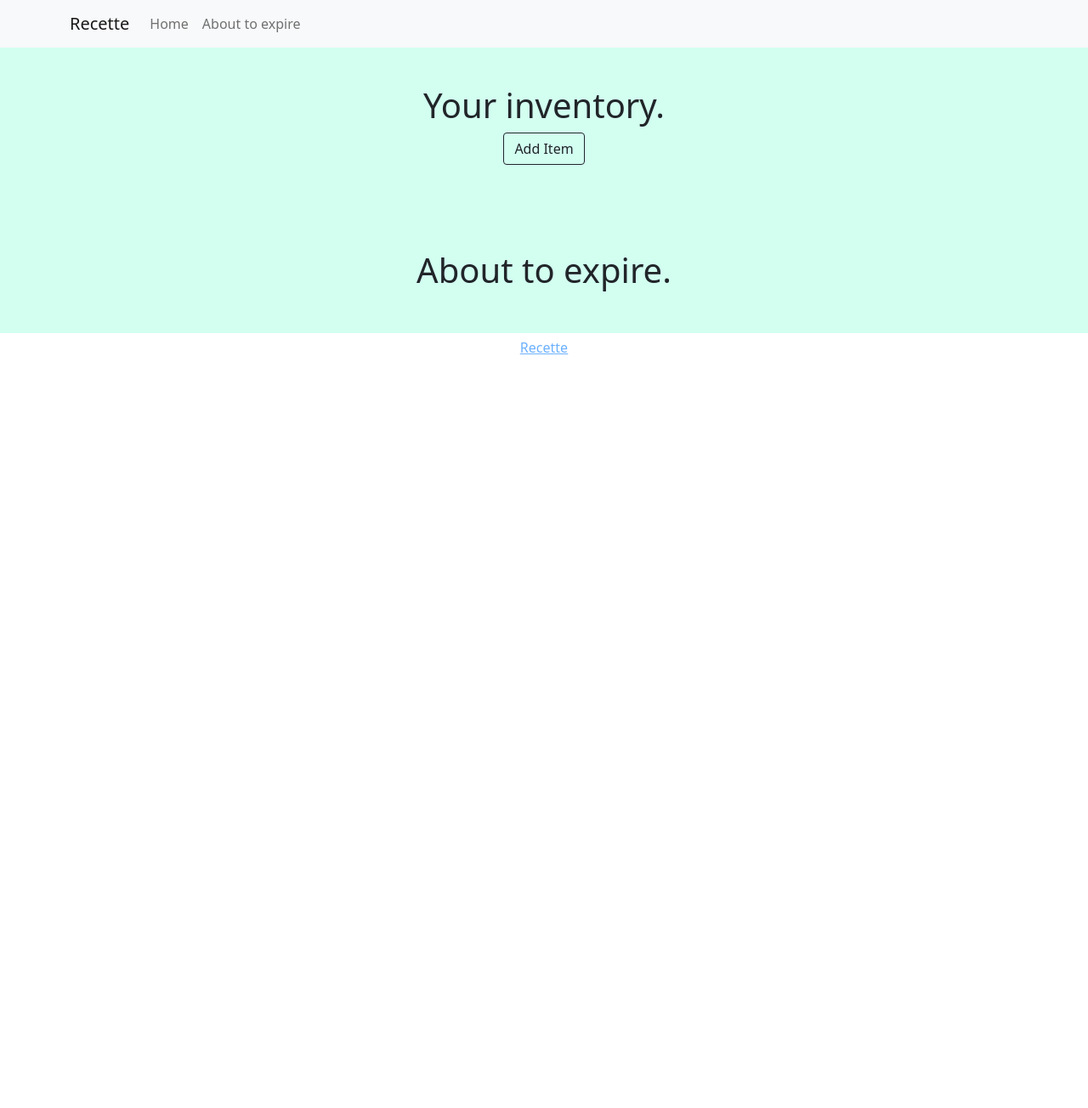
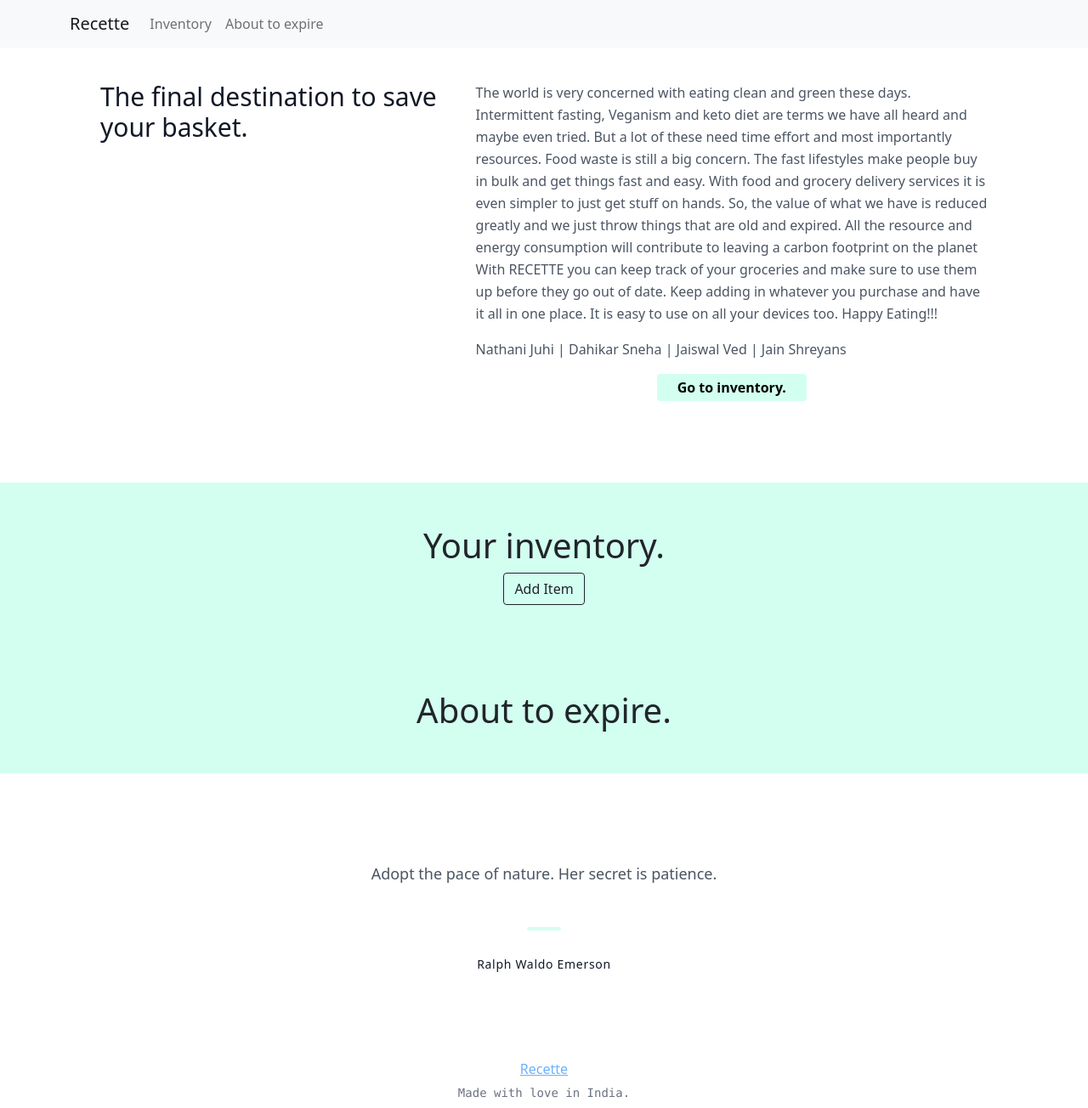
Before and after one commit to shreyanzjain/Rubix-22-14-Big-Bang-Coders, a React (Create React App) app in the folder recette/: page / in a window 1280 px wide. Shown: the whole page at 85% size. Before the commit the page ends 800 px from the top, so only its background shows below. Built offline with nearby package versions, Linux system fonts and the light colour scheme.

Commit message:
twelfth comit

```diff
--- a/recette/src/App.css
+++ b/recette/src/App.css
@@ -4,7 +4,6 @@
 }
 
 .headingOne {
-  margin-top: 50px;
   background-color: rgb(210, 255, 240);
 }
 
@@ -21,3 +20,11 @@
 .footer :hover  {
   color: rgb(108, 177, 255);
 }
+
+.bg-emerald-400 {
+  background-color:rgb(109, 255, 206);
+}
+
+.bg-emerald-300 {
+  background-color:rgb(210, 255, 240);
+}
--- a/recette/src/components/CardMaker.js
+++ b/recette/src/components/CardMaker.js
@@ -8,7 +8,7 @@ function CardMaker({taskObj, index, deleteTask}) {
 
     return (
         <div>
-            <Card style={{ width: '100%', height: '10rem' }} align='center'>
+            <Card style={{ width: '100%', height: '10rem' }} align='left'>
             <Card.Body>
                 <Card.Title>{taskObj.Name}</Card.Title>
                 <Card.Subtitle>{taskObj.Description}</Card.Subtitle>
@@ -16,7 +16,7 @@ function CardMaker({taskObj, index, deleteTask}) {
             </Card.Body>
             <Card.Footer>
             <div>
-                <Button variant="outline-dark" onClick={handleDelete}>Delete</Button>
+                <Button variant="outline-dark float-right" onClick={handleDelete}>Delete</Button>
             </div>
             </Card.Footer>
             </Card>
--- a/recette/src/components/NavBar.js
+++ b/recette/src/components/NavBar.js
@@ -1,5 +1,5 @@
 import React from 'react'
-import {Navbar, Container, Nav} from 'react-bootstrap'
+import {Navbar, Container, Nav, Button} from 'react-bootstrap'
 
 function NavBar() {
     return (
@@ -10,12 +10,33 @@ function NavBar() {
                 <Navbar.Toggle aria-controls="basic-navbar-nav" />
                 <Navbar.Collapse id="basic-navbar-nav">
                   <Nav className="me-auto">
-                    <Nav.Link href="#666">Home</Nav.Link>
+                    <Nav.Link href="#666">Inventory</Nav.Link>
                     <Nav.Link href="#343">About to expire</Nav.Link>
                   </Nav>
                 </Navbar.Collapse>
               </Container>
             </Navbar>
+
+            <section class="text-gray-600 body-font">
+              <div class="container px-5 py-24 mx-auto flex flex-wrap">
+                <h2 class="sm:text-3xl text-2xl text-gray-900 font-medium title-font mb-2 md:w-2/5">The final destination to save your basket.</h2>
+                <div class="md:w-3/5 md:pl-6">
+                  <p class="leading-relaxed text-base">The world is very concerned with eating clean and green these days. Intermittent fasting, Veganism and keto diet are terms we have all heard and maybe even tried. But a lot of these need time effort and most importantly resources.
+
+	Food waste is still a big concern. The fast lifestyles make people buy in bulk and get things fast and easy. With food and grocery delivery services it is even simpler to just get stuff on hands. So, the value of what we have is reduced greatly and we just throw things that are old and expired. All the resource and energy consumption will contribute to leaving a carbon footprint on the planet
+
+	With RECETTE you can keep track of your groceries and make sure to use them up before they go out of date. Keep adding in whatever you purchase and have it all in one place. It is easy to use on all your devices too.
+
+	Happy Eating!!!</p>
+                  <p class="leading-relaxed text-base">Nathani Juhi | Dahikar Sneha | Jaiswal Ved | Jain Shreyans</p>
+                  <div class="flex md:mt-4 mt-6">
+                    <a href='#666' class='no-underline mx-auto'>
+                      <button class="inline-flex text-black font-semibold bg-emerald-300 border-0 py-1 px-4 focus:outline-none hover:bg-emerald-400 rounded">Go to inventory.</button>
+                      </a>
+                  </div>
+                </div>
+              </div>
+            </section>
         </div>
     )
 }
--- a/recette/src/components/NavFooter.js
+++ b/recette/src/components/NavFooter.js
@@ -2,9 +2,27 @@ import React from 'react';
 
 function NavFooter() {
     return (
+        <div>
         <footer class="text-gray-600">
+        <div>
+            <section class="text-gray-600 body-font">
+            <div class="container px-5 py-24 mx-auto">
+                <div class="xl:w-1/2 lg:w-3/4 w-full mx-auto text-center">
+                <p class="leading-relaxed text-lg">Adopt the pace of nature. Her secret is patience.</p>
+                <span class="inline-block h-1 w-10 rounded bg-emerald-300 mt-8 mb-6"></span>
+                <h2 class="text-gray-900 font-medium title-font tracking-wider text-sm">Ralph Waldo Emerson</h2>
+                </div>
+            </div>
+            </section>
+        </div>
+        <div>
+        <span>
             <h6 class="text-center underline text-blue-400" href='index.html'><a href='#666' className='footer'>Recette</a></h6>
+            <h6 class='text-center text-gray-500 font-light font-mono text-sm'>Made with love in India.</h6>
+        </span>
+        </div>
         </footer>
+        </div>
     )
 }
 
```
